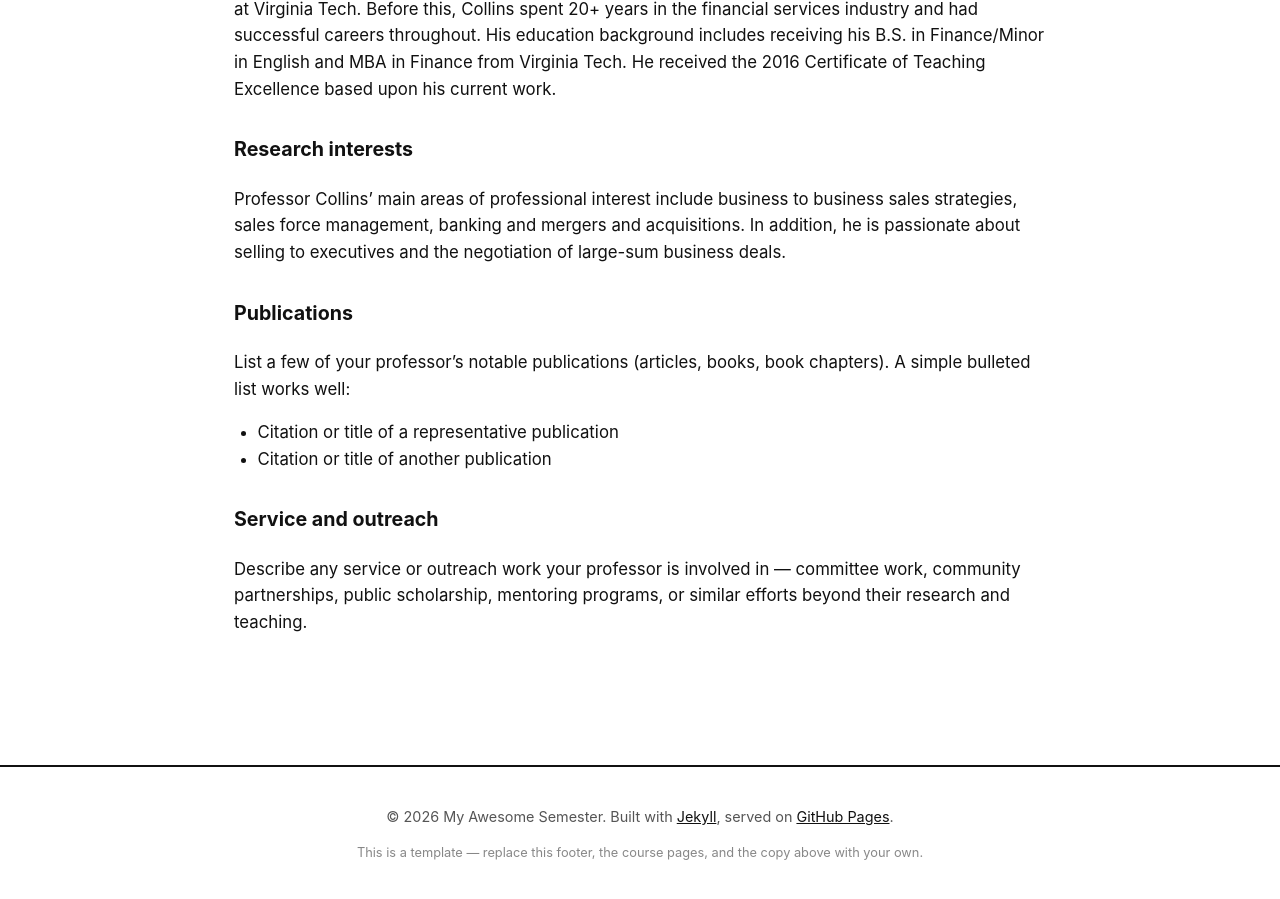
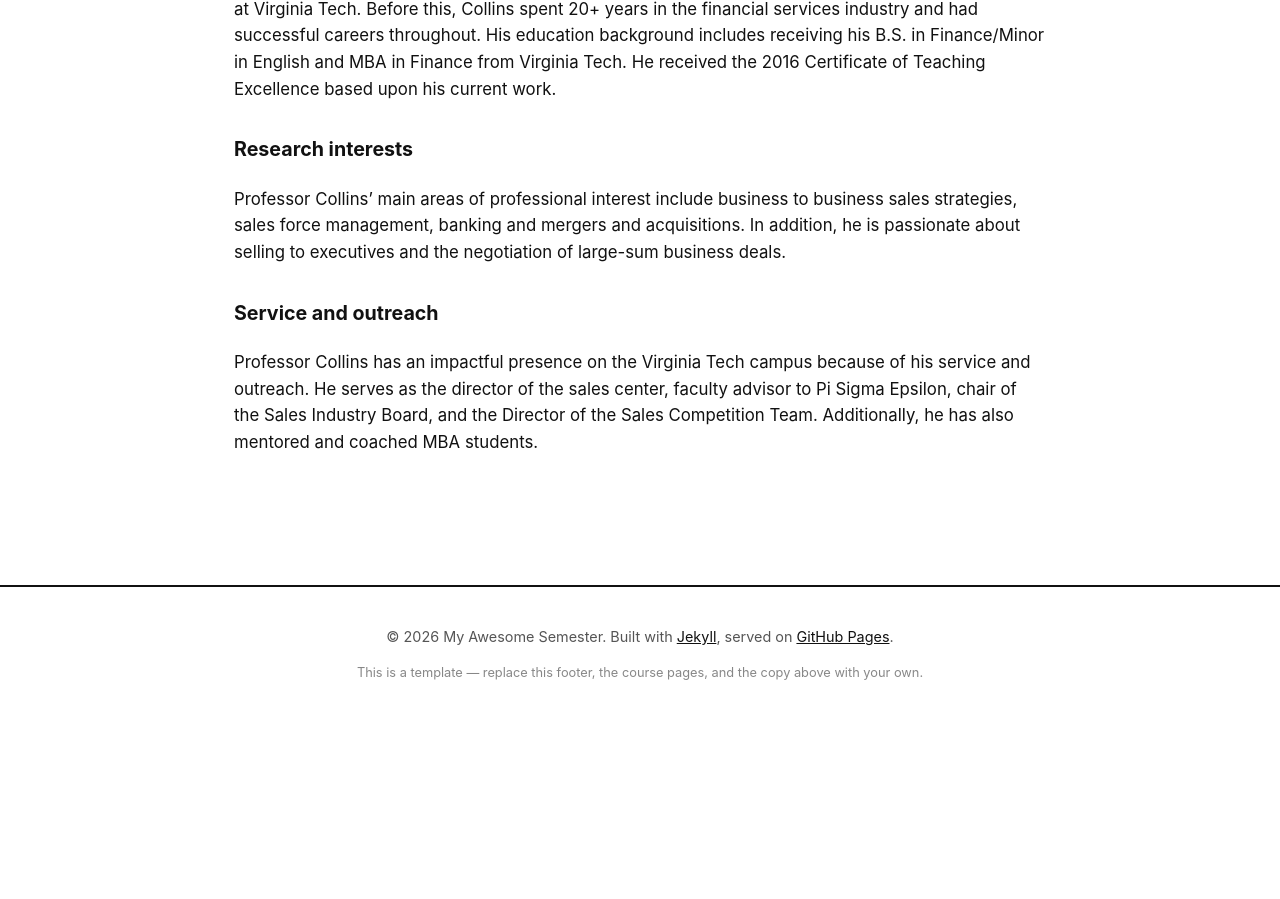
Before and after one commit to Jacobw23-Coder/myawesomesemester, a Jekyll site: the page built from _courses/course-03.md, in a window 1280 px wide and 900 px high, scrolled down 839 px. Built offline with Jekyll 4.4.1, drawn with Linux system fonts in a browser that asks for light colours; after the commit the page ends 1559 px from its top, so only the background shows below that.

Commit message:
Update course-03.md by removing publications section
Removed the publications section and added details about Professor Collins' service and outreach activities.

```diff
--- a/_courses/course-03.md
+++ b/_courses/course-03.md
@@ -23,16 +23,6 @@ Brian Collins is a seasoned Professor of Practice at Virginia Tech. He currently
 
 Professor Collins' main areas of professional interest include business to business sales strategies, sales force management, banking and mergers and acquisitions. In addition, he is passionate about selling to executives and the negotiation of large-sum business deals.
 
-### Publications
-
-List a few of your professor's notable publications (articles, books, book
-chapters). A simple bulleted list works well:
-
-- Citation or title of a representative publication
-- Citation or title of another publication
-
 ### Service and outreach
 
-Describe any service or outreach work your professor is involved in — committee
-work, community partnerships, public scholarship, mentoring programs, or similar
-efforts beyond their research and teaching.
+Professor Collins has an impactful presence on the Virginia Tech campus because of his service and outreach. He serves as the director of the sales center, faculty advisor to Pi Sigma Epsilon, chair of the Sales Industry Board, and the Director of the Sales Competition Team. Additionally, he has also mentored and coached MBA students.
```
